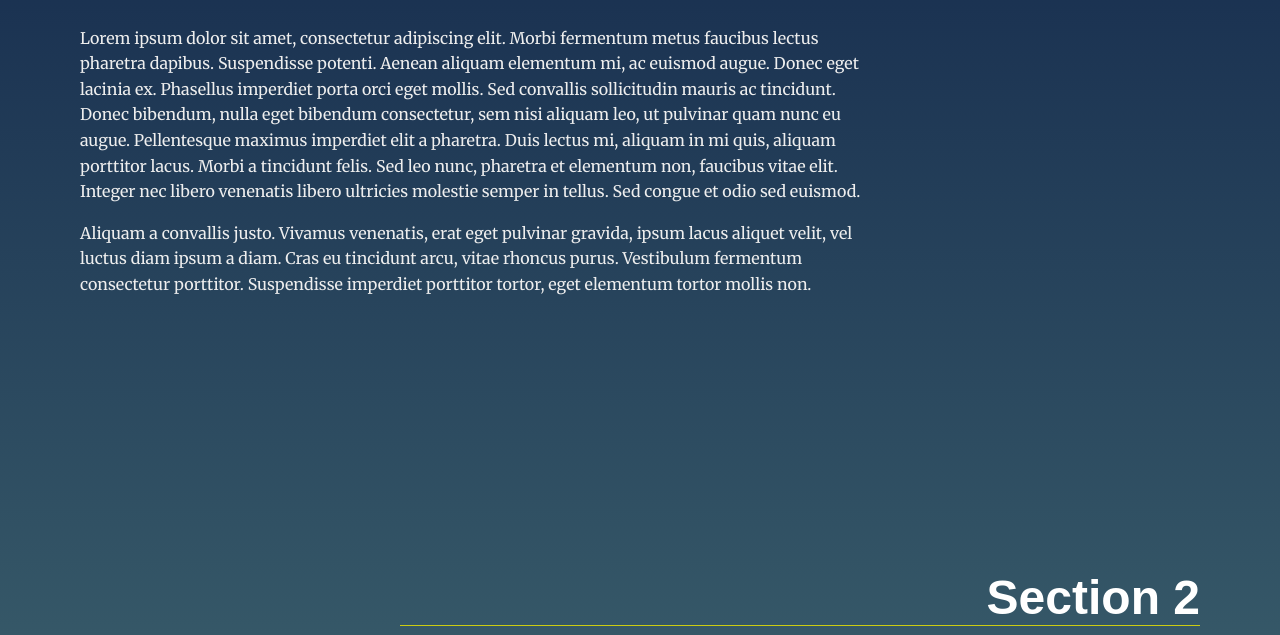
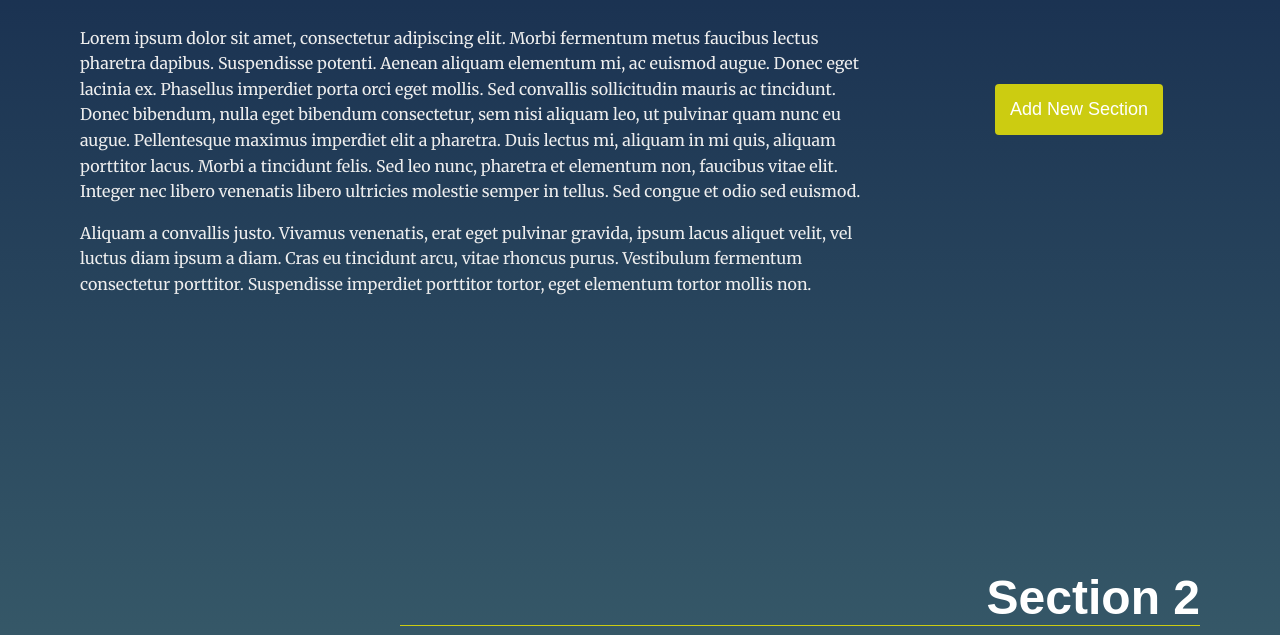
Before and after one commit to NohaSoudy/Landing-Page, a plain HTML site: page index.html in a window 1280 px wide. Shown: the part 645-1280 px from the top of the page. Drawn offline with Linux system fonts and the light colour scheme.

Commit message:
Add files via upload

```diff
--- a/css/styles.css
+++ b/css/styles.css
@@ -240,3 +240,18 @@ section.your-active-class .landing__container::after {
 #topBtn:hover {
   background-color: #555;
 }
+
+#addNewSection {
+  position: fixed;
+  bottom: 20px;
+  right: 117px;
+  z-index: 99;
+  font-size: 18px;
+  border: none;
+  outline: none;
+  background-color: #cccc11;
+  color: white;
+  cursor: pointer;
+  padding: 15px;
+  border-radius: 4px;
+}
--- a/index.html
+++ b/index.html
@@ -16,6 +16,10 @@
     <header class="page__header">
       <nav class="navbar__menu">
         <!-- Navigation starts as empty UL that will be populated with JS -->
+        <div>
+          <button onclick="addNewSection()" id="addNewSection" title="Add New Section">Add New Section</button>
+          <button onclick="topPage()" id="topBtn" title="Go to top">Top</button>
+        </div>
         <ul id="navbar__list"></ul>
       </nav>
     </header>
@@ -27,7 +31,7 @@
     a data attribute that will populate the li node.
     Adding more sections will automatically populate nav.
     The first section is set to active class by default -->
-      <button onclick="topPage()" id="topBtn" title="Go to top">Top</button>
+
       <section id="section1" data-nav="Section 1">
         <div class="landing__container">
           <h2>Section 1</h2>
--- a/js/app.js
+++ b/js/app.js
@@ -131,3 +131,13 @@ function scrollTop() {
 function topPage() {
   window.scrollTo({ top: 0, behavior: "smooth" });
 }
+
+//Add New Section
+function addNewSection() {
+  let nav = document.getElementById("navbar__list");
+  let sectionNode = document.createElement("li");
+  const childIncrement = nav.childElementCount + 1;
+  sectionNode.innerHTML = "<a href='#section" + childIncrement + "' id='nav_section" + childIncrement + "' class='menu__link'>Section " + childIncrement + "</a>";
+  nav.appendChild(sectionNode);
+  allSections.push(sectionNode);
+}
```
Also changed, not shown: 1 other file.
